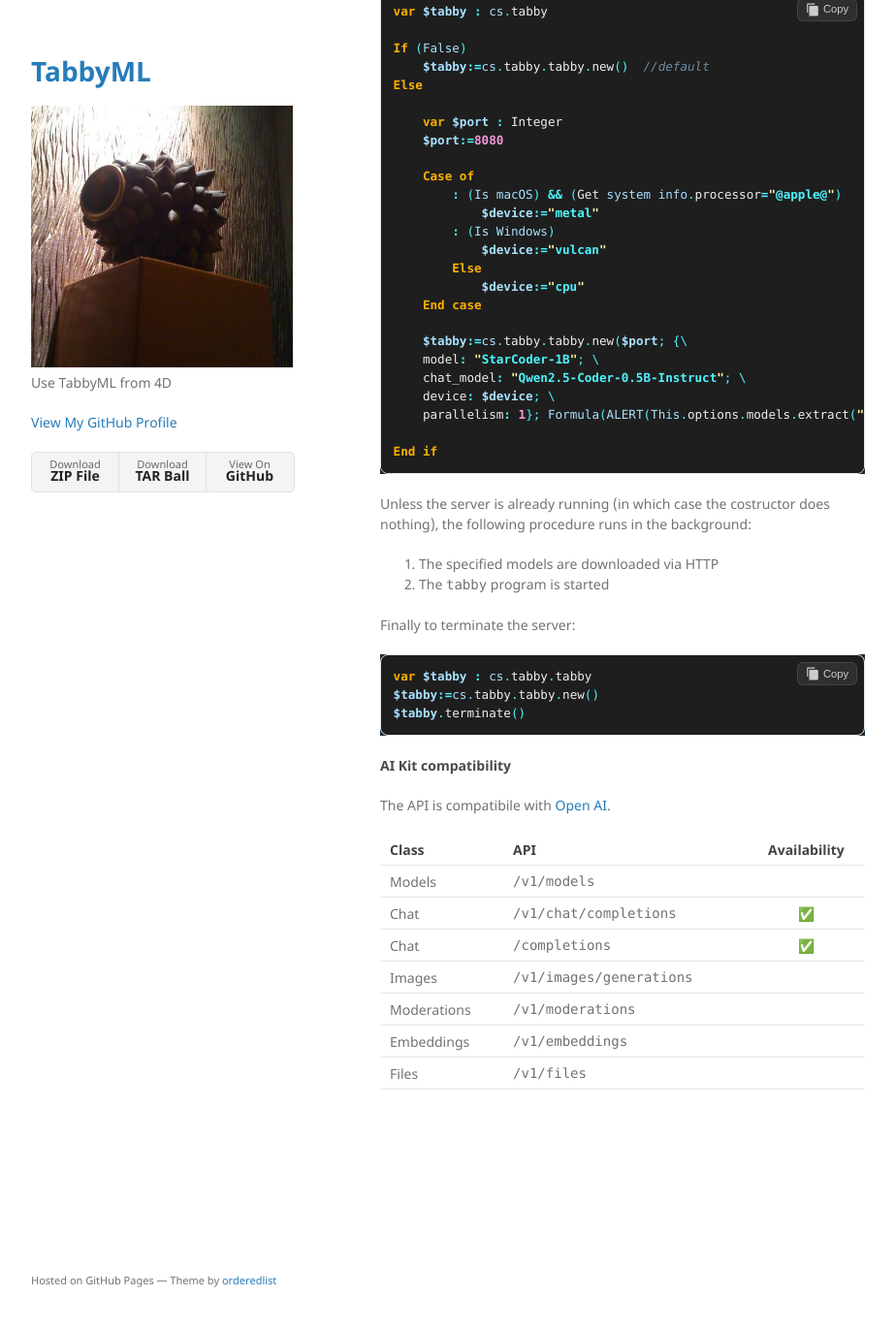
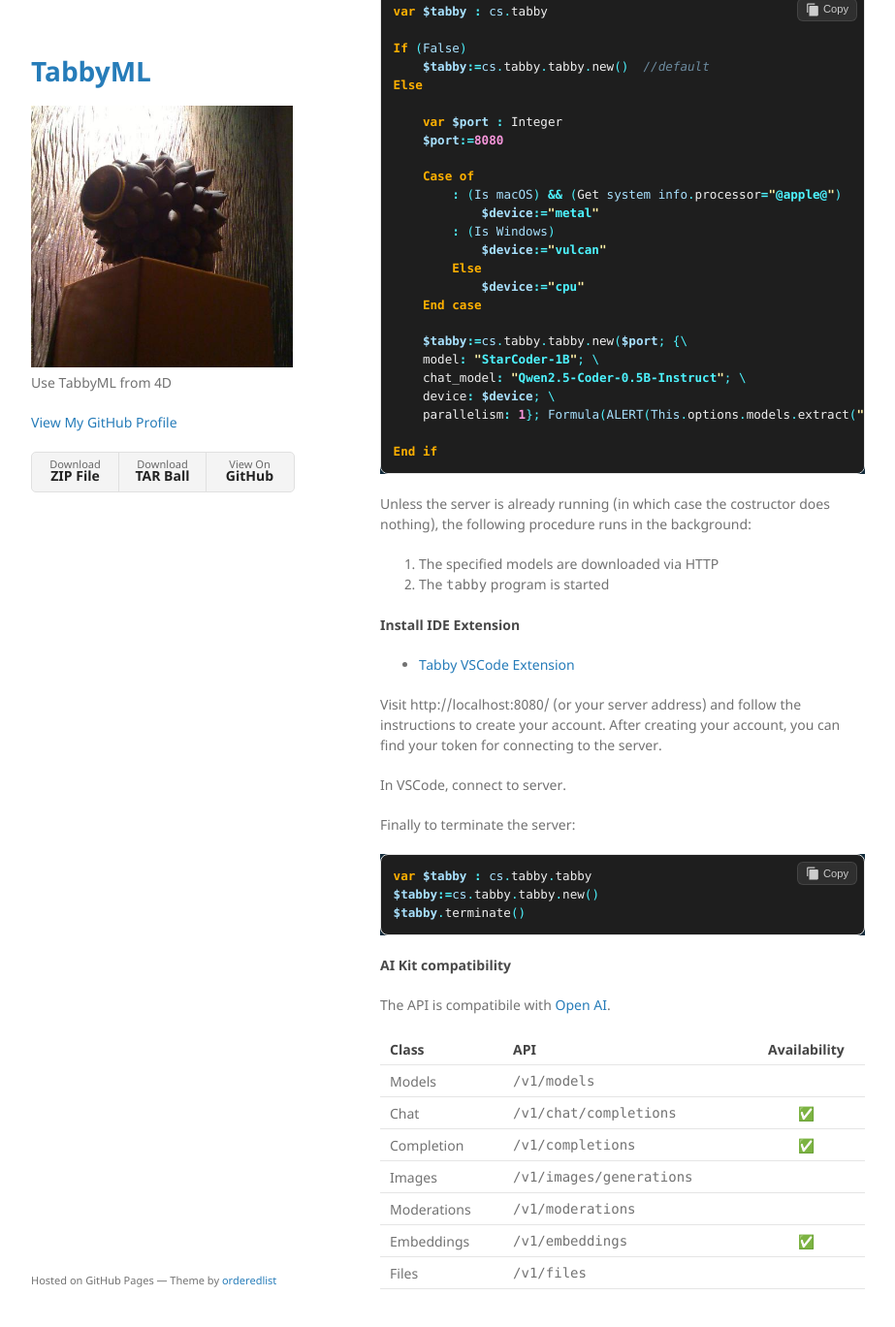
Before and after one commit to miyako/tabby, a Jekyll site: the page built from index.md, in a window 1280 px wide and 1400 px high, scrolled down 371 px. Shown: the top 1369 px of the window at 97% size, without its empty margins (178-1101 px from the left). Built offline with Jekyll 4.4.1, drawn with Linux system fonts in a browser that asks for light colours.

Commit message:
Update index.md

````diff
--- a/index.md
+++ b/index.md
@@ -50,6 +50,16 @@ Unless the server is already running (in which case the costructor does nothing)
 1. The specified models are downloaded via HTTP
 2. The `tabby` program is started
 
+#### Install IDE Extension
+
+* [Tabby VSCode Extension](https://marketplace.visualstudio.com/items?itemName=TabbyML.vscode-tabby)
+
+Visit http://localhost:8080/ (or your server address) and follow the instructions to create your account. After creating your account, you can find your token for connecting to the server.
+
+In VSCode, connect to server.
+
+
+
 Finally to terminate the server:
 
 ```4d
@@ -66,8 +76,8 @@ The API is compatibile with [Open AI](https://platform.openai.com/docs/api-refer
 |-|-|:-:|
 |Models|`/v1/models`||
 |Chat|`/v1/chat/completions`|✅|
-|Chat|`/completions`|✅|
+|Completion|`/v1/completions`|✅|
 |Images|`/v1/images/generations`||
 |Moderations|`/v1/moderations`||
-|Embeddings|`/v1/embeddings`||
+|Embeddings|`/v1/embeddings`|✅|
 |Files|`/v1/files`||
````
